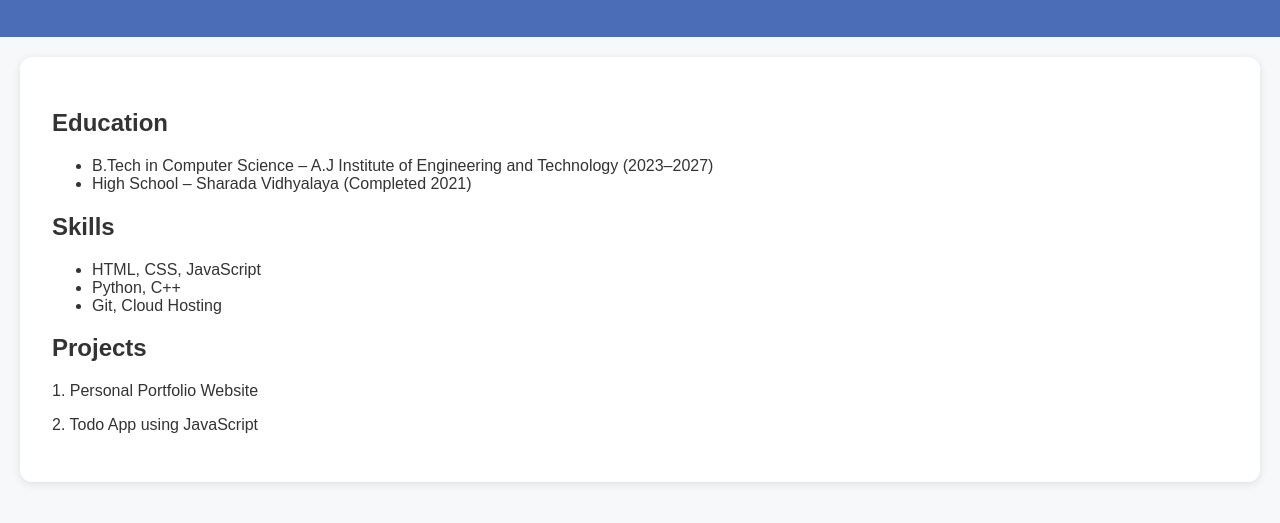
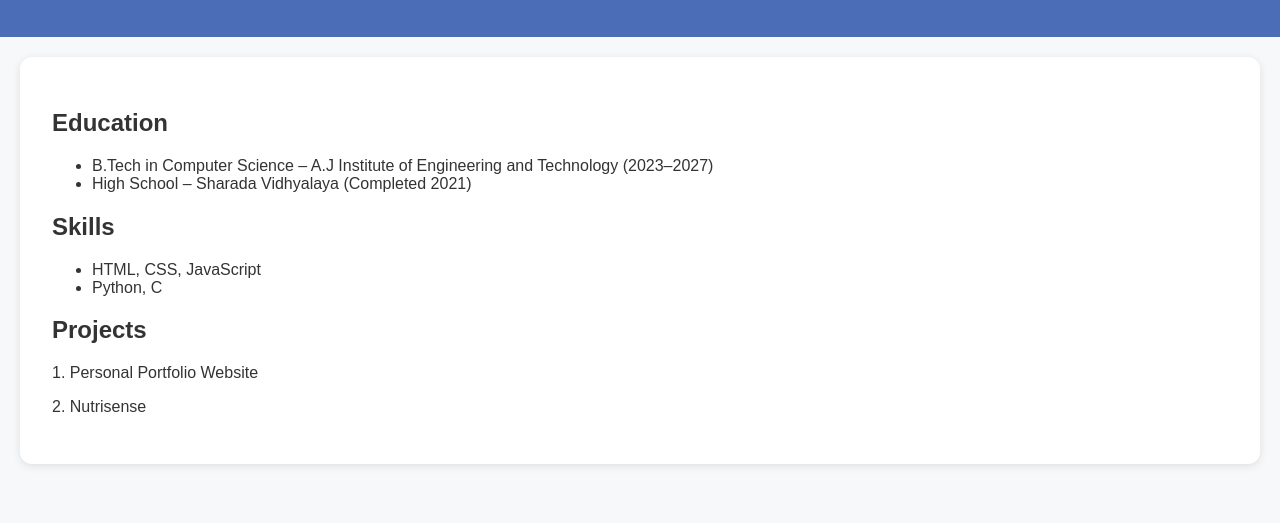
Before and after one commit to Diyarani2712/Diya-portfolio-, a plain HTML site: page resume.html in a window 1280 px wide. Shown: the part 125-648 px from the top of the page. Drawn offline with Linux system fonts and the light colour scheme.

Commit message:
Update resume.html

```diff
--- a/resume.html
+++ b/resume.html
@@ -30,13 +30,13 @@
     <h2>Skills</h2>
     <ul>
       <li>HTML, CSS, JavaScript</li>
-      <li>Python, C++</li>
-      <li>Git, Cloud Hosting</li>
+      <li>Python, C</li>
     </ul>
 
     <h2>Projects</h2>
     <p>1. Personal Portfolio Website</p>
-    <p>2. Todo App using JavaScript</p>
+    <p>2. Nutrisense</p>
   </section>
 </body>
+
 </html>
```
